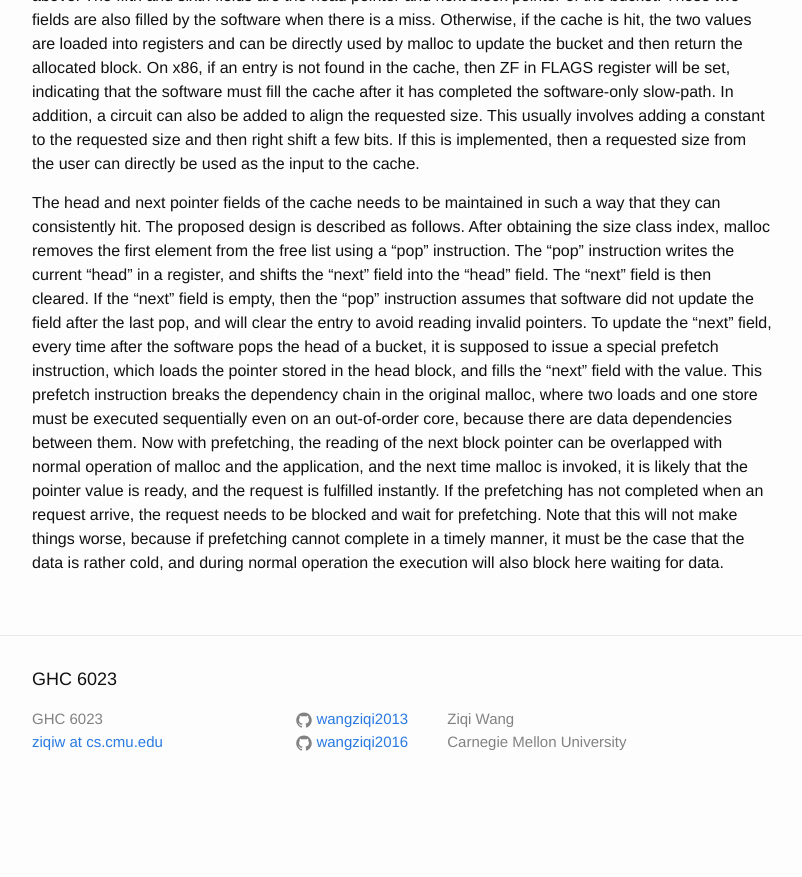
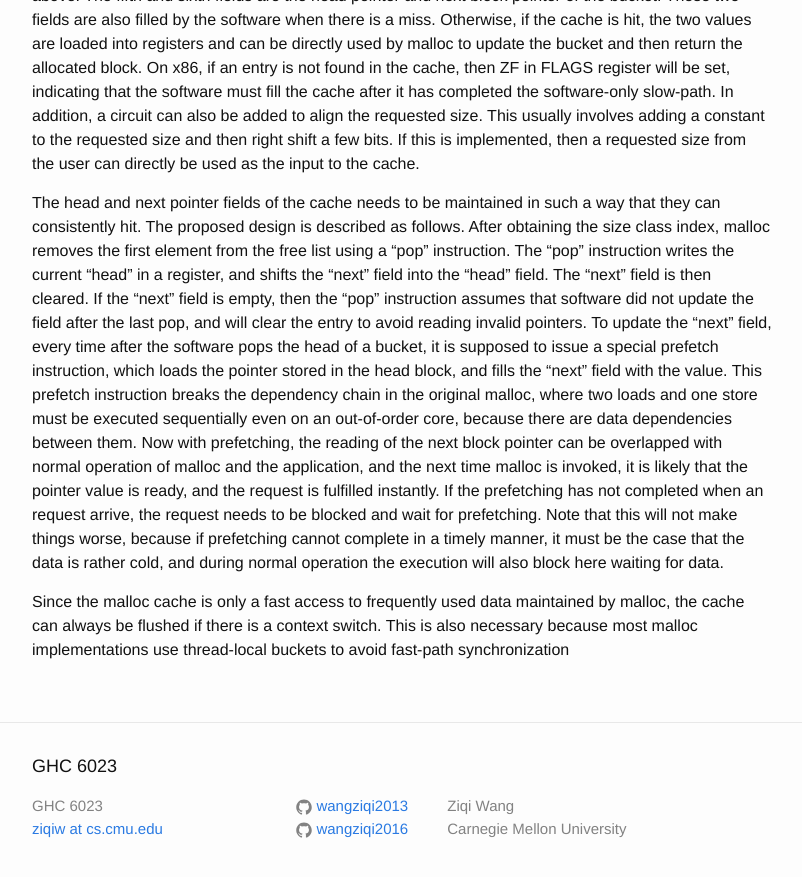
Before and after one commit to wangziqi2013/wangziqi2013.github.io, a Jekyll site: the page built from _posts/2019-01-05-mallacc.markdown, in a window 1280 px wide and 900 px high, scrolled down 2095 px. Shown: the top 877 px of the window, without its empty margins (238-1040 px from the left). Built offline with Jekyll 4.4.1, drawn with Linux system fonts in a browser that asks for light colours; before the commit the page ends 2908 px from its top, so only the background shows below that.

Commit message:
Working on context switch

```diff
--- a/_posts/2019-01-05-mallacc.markdown
+++ b/_posts/2019-01-05-mallacc.markdown
@@ -97,3 +97,7 @@ value is ready, and the request is fulfilled instantly. If the prefetching has n
 request needs to be blocked and wait for prefetching. Note that this will not make things worse, because if prefetching
 cannot complete in a timely manner, it must be the case that the data is rather cold, and during normal operation
 the execution will also block here waiting for data.
+
+Since the malloc cache is only a fast access to frequently used data maintained by malloc, the cache can always be flushed
+if there is a context switch. This is also necessary because most malloc implementations use thread-local buckets to
+avoid fast-path synchronization
```
